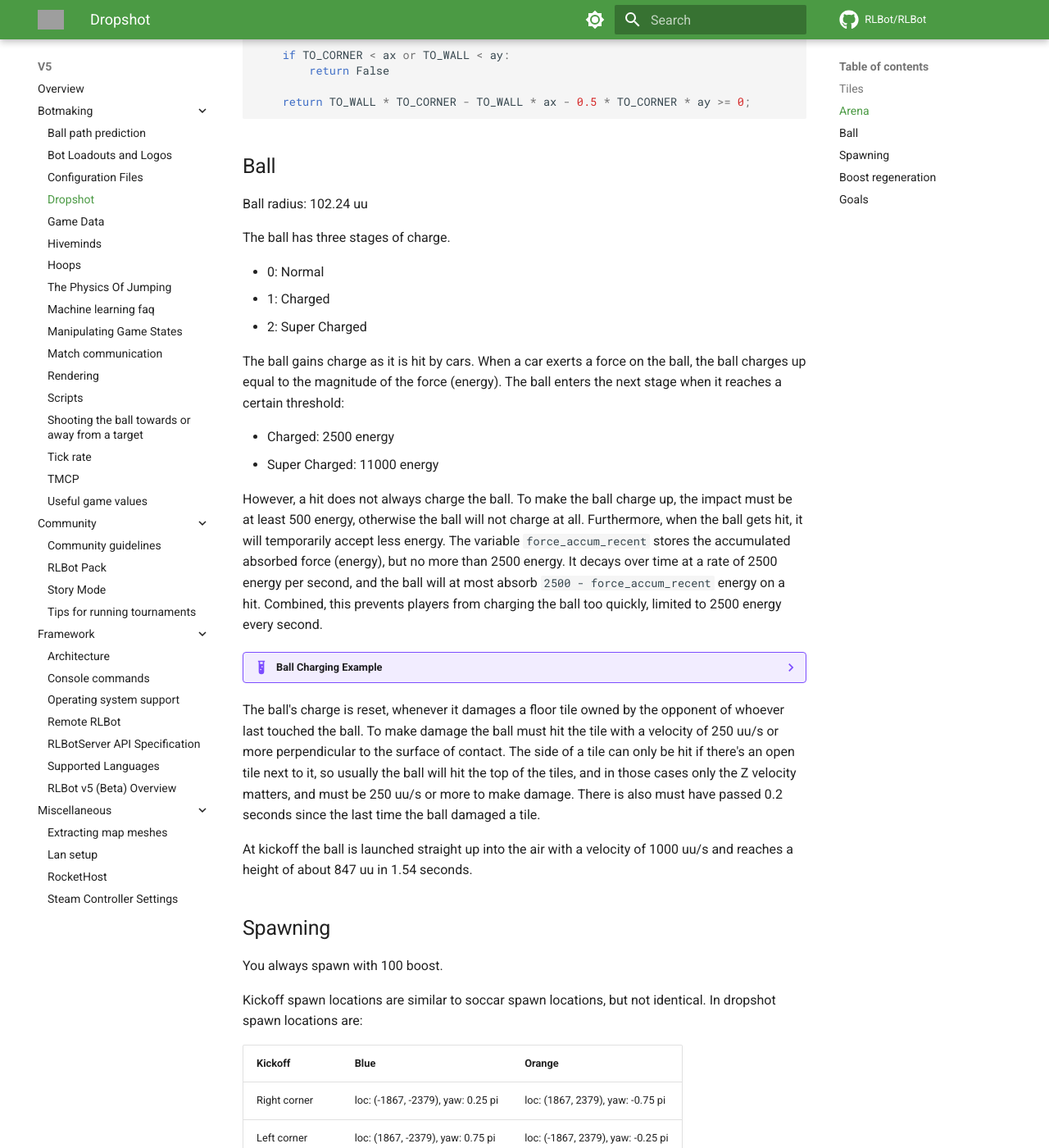
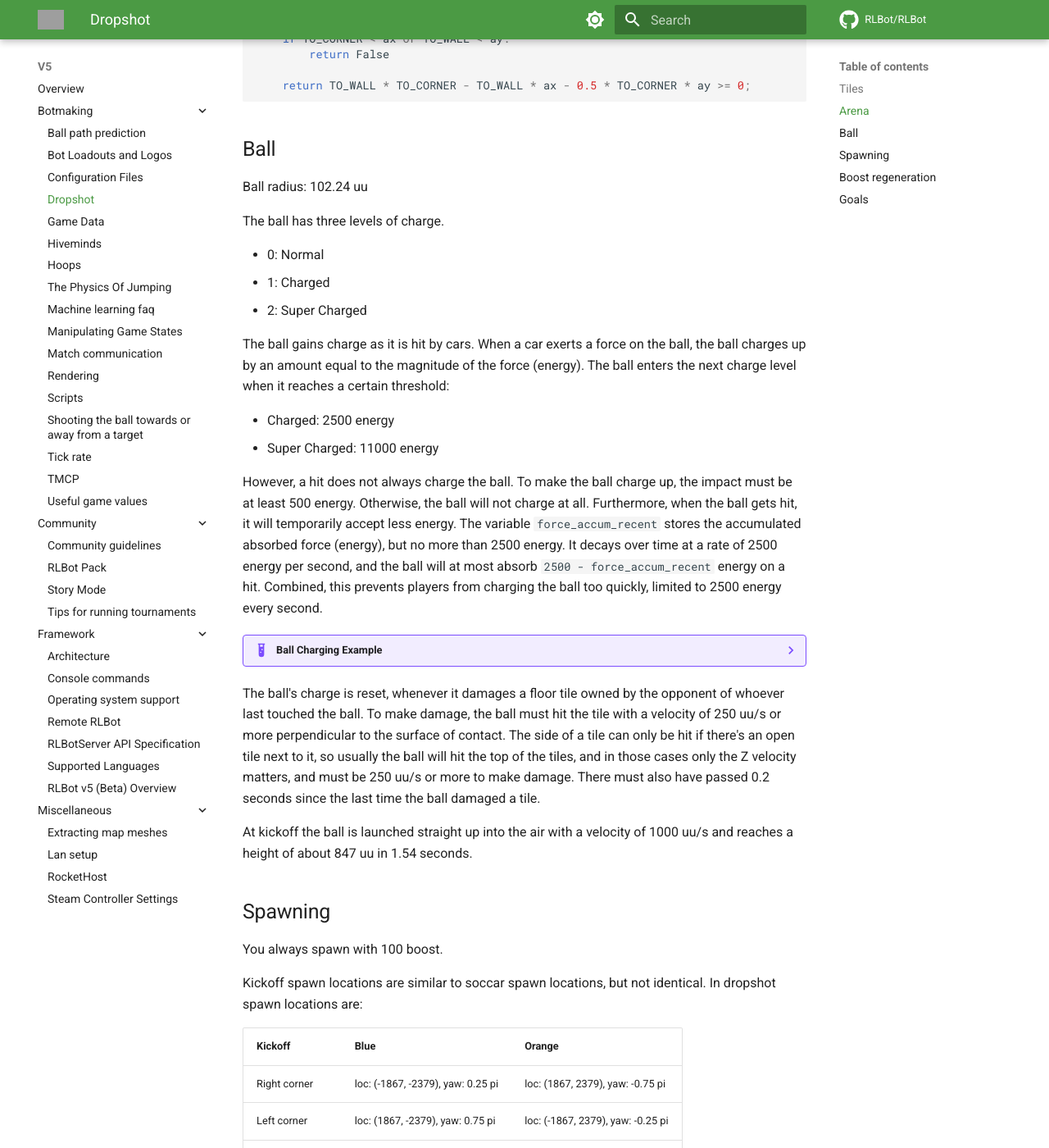
Before and after one commit to RLBot/wiki, an MkDocs documentation site: the page built from docs/v5/botmaking/dropshot.md, in a window 1280 px wide and 1400 px high, scrolled down 2521 px. Shown: the whole window at 82% size. Built offline with MkDocs 1.6.1 and Material for MkDocs 9.7.7, drawn with Linux system fonts in a browser that asks for light colours; comment, search, counter and statistics services are not loaded; some of the changed text lies outside the part shown; grey boxes are pictures that could not be loaded.

Commit message:
Revise Dropshot documentation for clarity
Updated warning message about RLBot's access to ball energy and clarified details regarding ball charging mechanics.

```diff
--- a/docs/v5/botmaking/dropshot.md
+++ b/docs/v5/botmaking/dropshot.md
@@ -1,6 +1,6 @@
-!!! warning "RLBot does not have access to tile data or ball energy levels"
-    Currently, RLBot v5 does not have access to the position or state information of individual dropshot tiles nor the ball energy level described on this page.
-    These features were lost with the Psyoninx API. Long term, we hope to return this data to RLBot.
+!!! warning "RLBot does not have access to ball energy"
+    Currently, RLBot v5 does not have access to the ball energy or `force_accum_recent` field described on this page (only charge levels).
+    This feature was lost with the Psyonix API. Long term, we hope to return this data to RLBot.
 
 To make RLBot start a Dropshot game you have to set the following values in `match.toml`:
 
@@ -68,23 +68,23 @@ def is_within_arena(point: Vector3) -> bool:
 
 Ball radius: 102.24 uu
 
-The ball has three stages of charge.
+The ball has three levels of charge.
 
 - 0: Normal
 - 1: Charged
 - 2: Super Charged
 
-The ball gains charge as it is hit by cars. When a car exerts a force on the ball, the ball charges up equal to the magnitude of the force (energy). The ball enters the next stage when it reaches a certain threshold:
+The ball gains charge as it is hit by cars. When a car exerts a force on the ball, the ball charges up by an amount equal to the magnitude of the force (energy). The ball enters the next charge level when it reaches a certain threshold:
 
 - Charged: 2500 energy
 - Super Charged: 11000 energy
 
-However, a hit does not always charge the ball. To make the ball charge up, the impact must be at least 500 energy, otherwise the ball will not charge at all. Furthermore, when the ball gets hit, it will temporarily accept less energy. The variable `force_accum_recent` stores the accumulated absorbed force (energy), but no more than 2500 energy. It decays over time at a rate of 2500 energy per second, and the ball will at most absorb `2500 - force_accum_recent` energy on a hit. Combined, this prevents players from charging the ball too quickly, limited to 2500 energy every second.
+However, a hit does not always charge the ball. To make the ball charge up, the impact must be at least 500 energy. Otherwise, the ball will not charge at all. Furthermore, when the ball gets hit, it will temporarily accept less energy. The variable `force_accum_recent` stores the accumulated absorbed force (energy), but no more than 2500 energy. It decays over time at a rate of 2500 energy per second, and the ball will at most absorb `2500 - force_accum_recent` energy on a hit. Combined, this prevents players from charging the ball too quickly, limited to 2500 energy every second.
 
 ??? example "Ball Charging Example"
     If you hit the ball with an impact of 2000 uu/s at t=0, then the balls energy as well as `force_accum_recent` becomes 2000. A half second later at t=0.5, the `force_accum_recent` has decreased by 1250 and is at 750. If you at t=0.5 hit the ball again with a force of 2000 uu/s, the ball will not accept more than 1750 energy (2500 - `force_accum_recent`), which means 250 energy gets lost.
 
-The ball's charge is reset, whenever it damages a floor tile owned by the opponent of whoever last touched the ball. To make damage the ball must hit the tile with a velocity of 250 uu/s or more perpendicular to the surface of contact. The side of a tile can only be hit if there's an open tile next to it, so usually the ball will hit the top of the tiles, and in those cases only the Z velocity matters, and must be 250 uu/s or more to make damage. There is also must have passed 0.2 seconds since the last time the ball damaged a tile.
+The ball's charge is reset, whenever it damages a floor tile owned by the opponent of whoever last touched the ball. To make damage, the ball must hit the tile with a velocity of 250 uu/s or more perpendicular to the surface of contact. The side of a tile can only be hit if there's an open tile next to it, so usually the ball will hit the top of the tiles, and in those cases only the Z velocity matters, and must be 250 uu/s or more to make damage. There must also have passed 0.2 seconds since the last time the ball damaged a tile.
 
 At kickoff the ball is launched straight up into the air with a velocity of 1000 uu/s and reaches a height of about 847 uu in 1.54 seconds.
 
```
